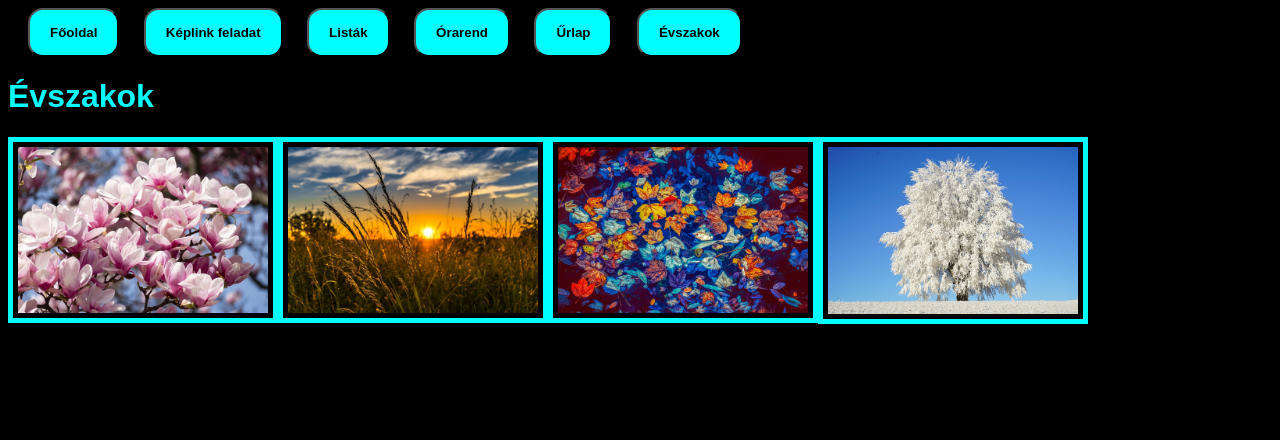
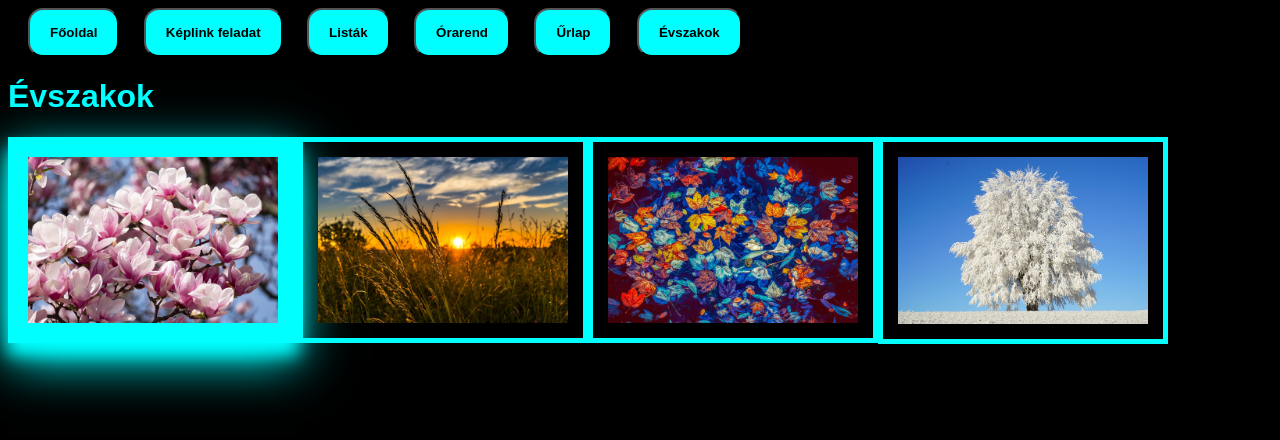
Before and after one commit to Szantobotond/web, a plain HTML site: page evszak.html in a window 1280 px wide. In both pictures the pointer is over the picture 143 px from the left and 230 px from the top of the page. Drawn offline with Linux system fonts and the light colour scheme.

Commit message:
Évszakok

```diff
--- a/style.css
+++ b/style.css
@@ -85,5 +85,10 @@ hr{
     width: 250px;
     border: 5px aqua solid;
     text-align: center;
-    padding: 5px;
+    padding: 15px;
 }
+
+#kepek:hover{
+    background-color: aqua;
+    box-shadow: 0 12px 16px aqua, 0 17px 50px 0 aqua;
+}
```
